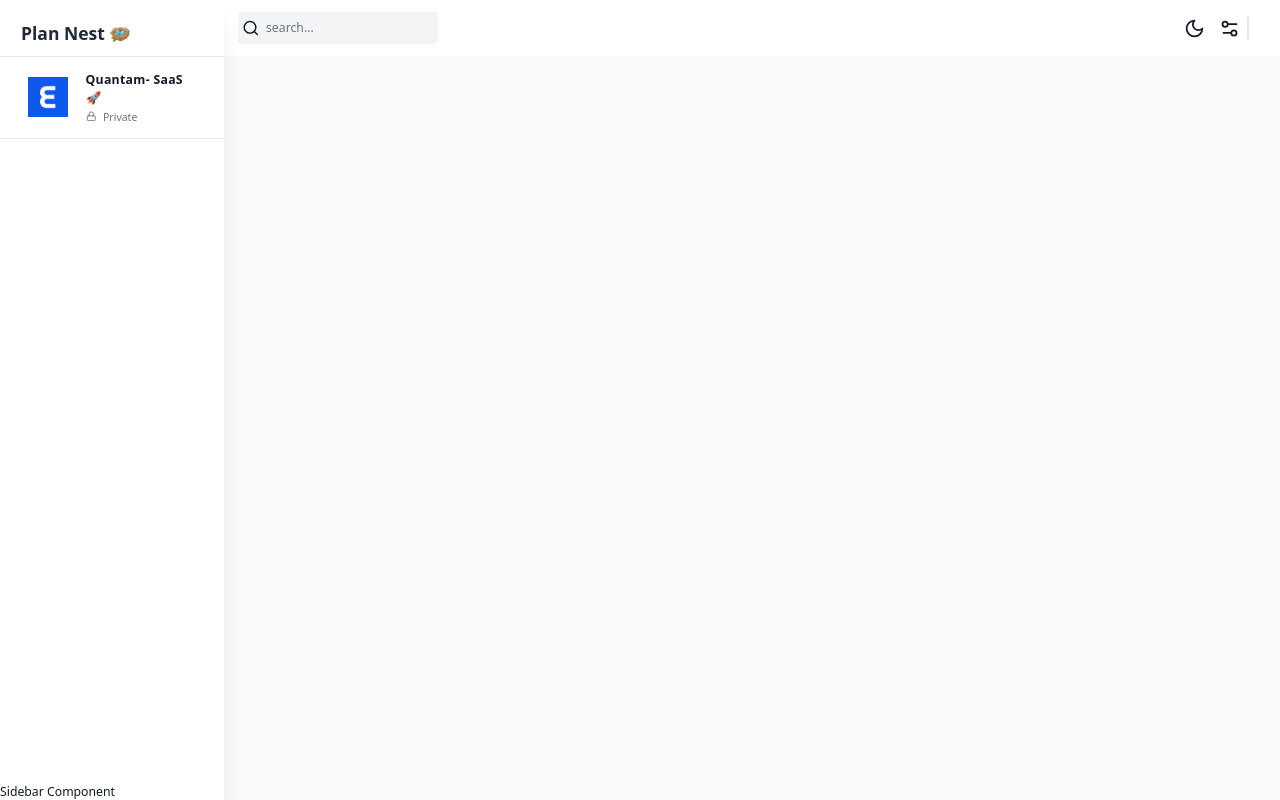
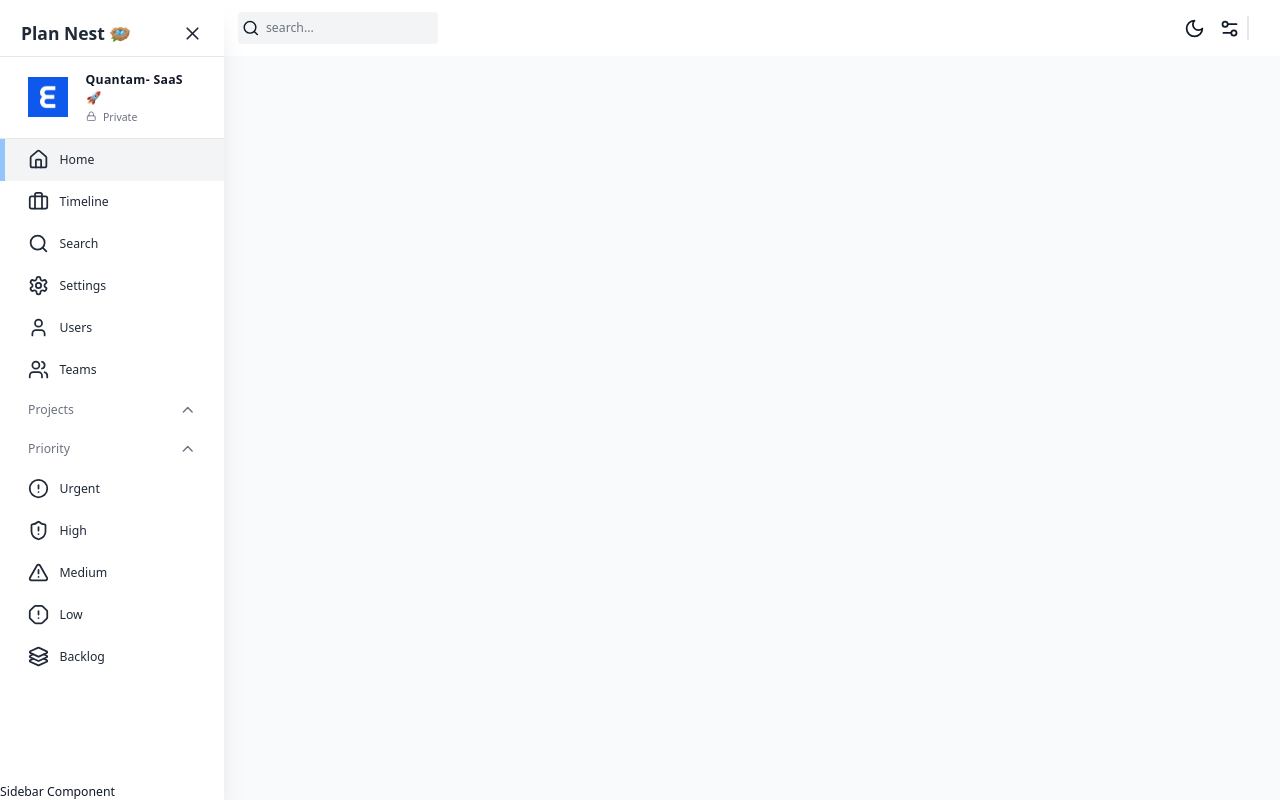
Before and after one commit to quantmharsh/Plan-Nest-, a Next.js app in the folder client/: page / in a window 1280 px wide. Built offline with nearby package versions, Linux system fonts and the light colour scheme.

Commit message:
Made sidebar navlinks

```diff
--- a/client/src/app/(components)/Sidebar/index.tsx
+++ b/client/src/app/(components)/Sidebar/index.tsx
@@ -1,47 +1,101 @@
 "use client";
-import { Icon, LockIcon, LucideIcon } from 'lucide-react';
-import Image from 'next/image';
-import Link from 'next/link';
-import { usePathname } from 'next/navigation';
-import React, { useState } from 'react'
-
-
+import { useAppDispatch, useAppSelector } from "@/app/redux";
+import { setIsSidebarCollapsed } from "@/state";
+import { AlertCircle, AlertOctagon, AlertTriangle, Briefcase, ChevronDownIcon, ChevronUpIcon, Home, Icon, Layers3, LockIcon, LucideIcon, Search, Settings, ShieldAlert, User, Users, X } from "lucide-react";
+import Image from "next/image";
+import Link from "next/link";
+import { usePathname } from "next/navigation";
+import React, { useState } from "react";
 
 const Sidebar = () => {
-    const[showProjects , setShowProjects]=useState(true);
-const[showPriority , setShowPriority]=useState(true);
-const sidebarClassNames=` fixed flex flex-col  h-[100%] justify-between shadow-xl
-   transition-all duration-300 h-full z-40 dark:bg-black overflow-y-auto bg-white w-64`
+  const [showProjects, setShowProjects] = useState(true);
+  const [showPriority, setShowPriority] = useState(true);
+  const dispatch = useAppDispatch();
+  const isSidebarCollapsed = useAppSelector(
+    (state) => state.global.isSidebarCollapsed,
+  );
+  const sidebarClassNames = ` fixed flex flex-col  h-[100%] justify-between shadow-xl
+   transition-all duration-300 h-full z-40 dark:bg-black overflow-y-auto bg-white ${isSidebarCollapsed ? 'w-0 hidden':"w-64"}  `;
   return (
     <div className={sidebarClassNames}>
-        <div className=' flex h-[100%] w-full flex-col justify-start'>
-
+      <div className="flex h-[100%] w-full flex-col justify-start">
         {/* Top Logo */}
-            <div className='z-50 flex min-h-[56px] w-64 items-center justify-between  bg-white px-6 pt-3 dark:bg-black '>
-        <div className='text-xl font-bold text-gray-800 dark:text-white'>
+        <div className="z-50 flex min-h-[56px] w-64 items-center justify-between bg-white px-6 pt-3 dark:bg-black">
+          <div className="text-xl font-bold text-gray-800 dark:text-white">
             Plan Nest 🪺
             </div>
+            {isSidebarCollapsed ? null :(
+              <button className="py-2" onClick={ ()=> { dispatch(setIsSidebarCollapsed(!isSidebarCollapsed))}
+              }>
+                <X className=" h-6 w-6 text-gray-800 hover:text-gray-500 dark:text-white"/>
+              </button>
+            )}
+
         </div>
         {/* Team  */}
-             <div className=' flex  items-center gap-5  border-y-[1.5px] border-gray-200 px-8 py-4 dark:border-gray-700'>
-                <Image src="/logo.png" alt="logo"  width={40} height={40} />
+        <div className="flex items-center gap-5 border-y-[1.5px] border-gray-200 px-8 py-4 dark:border-gray-700">
+          <Image src="/logo.png" alt="logo" width={40} height={40} />
           <div>
-                <h3 className='text=md font-bold tracking-wide dark:text-gray-200 '>
+            <h3 className="text=md font-bold tracking-wide dark:text-gray-200">
               Quantam- SaaS🚀
             </h3>
-                <div className='mt-1 flex items-start gap-2'>
-                    <LockIcon className=' mt-[0.1rem] h-3 w-3 text-gray-500 dark:text-gray-400'/>
-                    <p className=' text-xs text-gray-500'>Private</p>
+            <div className="mt-1 flex items-start gap-2">
+              <LockIcon className="mt-[0.1rem] h-3 w-3 text-gray-500 dark:text-gray-400" />
+              <p className="text-xs text-gray-500">Private</p>
             </div>
           </div>
         </div>
+        {/* Navbar links */}
+        <nav className="z-10 w-full">
+          <SidebarLink  icon={Home} label="Home" href="/"/>
+          <SidebarLink  icon={Briefcase} label="Timeline" href="/timeline"/>
+          <SidebarLink  icon={Search} label="Search" href="/search"/>
+          <SidebarLink  icon={Settings} label="Settings" href="/settings"/>
+          <SidebarLink  icon={User} label="Users" href="/users"/>
+          <SidebarLink  icon={Users} label="Teams" href="/teams"/>
 
+        </nav>
+        {/* Show Projects */}
+        <button onClick={()=>setShowProjects((prev)=>!prev)}
+          className=" flex w-full items-center justify-between px-8 py-3 text-gray-500"
+          >
+            <span className="flex items-center gap-2">Projects</span>
+            {showProjects ?(
+              <ChevronUpIcon className="h-5 w-5" />
+            ) :
+            (
+              <ChevronDownIcon className="h-5 w-5" />
+            )}
+          </button>
+          {/* Show Projects list here */}
 
+          {/* Prioritys */}
+
+          <button onClick={()=>setShowPriority((prev)=>!prev)}
+          className=" flex w-full items-center justify-between px-8 py-3 text-gray-500"
+          >
+            <span className="flex items-center gap-2">Priority</span>
+            {showPriority  ?(
+              <ChevronUpIcon className="h-5 w-5" />
+            ) :
+            (
+              <ChevronDownIcon className="h-5 w-5" />
+            )}
+          </button>
+            {showPriority &&(
+              <>
+          <SidebarLink  icon={AlertCircle} label="Urgent" href="/priority/urgent"/>
+          <SidebarLink  icon={ShieldAlert} label="High" href="/priority/high"/>
+          <SidebarLink  icon={AlertTriangle} label="Medium" href="/priority/medium"/>
+          <SidebarLink  icon={AlertOctagon} label="Low" href="/priority/low"/>
+          <SidebarLink  icon={Layers3} label="Backlog" href="/priority/backlog"/>
+              </>
+            )}
               </div>
       Sidebar Component
     </div>
-  )
-}
+  );
+};
 interface SidebarLinkProps {
   href: string;
   icon: LucideIcon;
--- a/client/src/app/globals.css
+++ b/client/src/app/globals.css
@@ -15,7 +15,7 @@
   height:100%;
   width:100%;
   @apply text-sm;
-  @apply bg-gray-500;
-  @apply text-gray-900;
+  @apply bg-white;
+  @apply dark:bg-black;
 
 }
```
Lines whose indentation alone changed are shown as unchanged.
